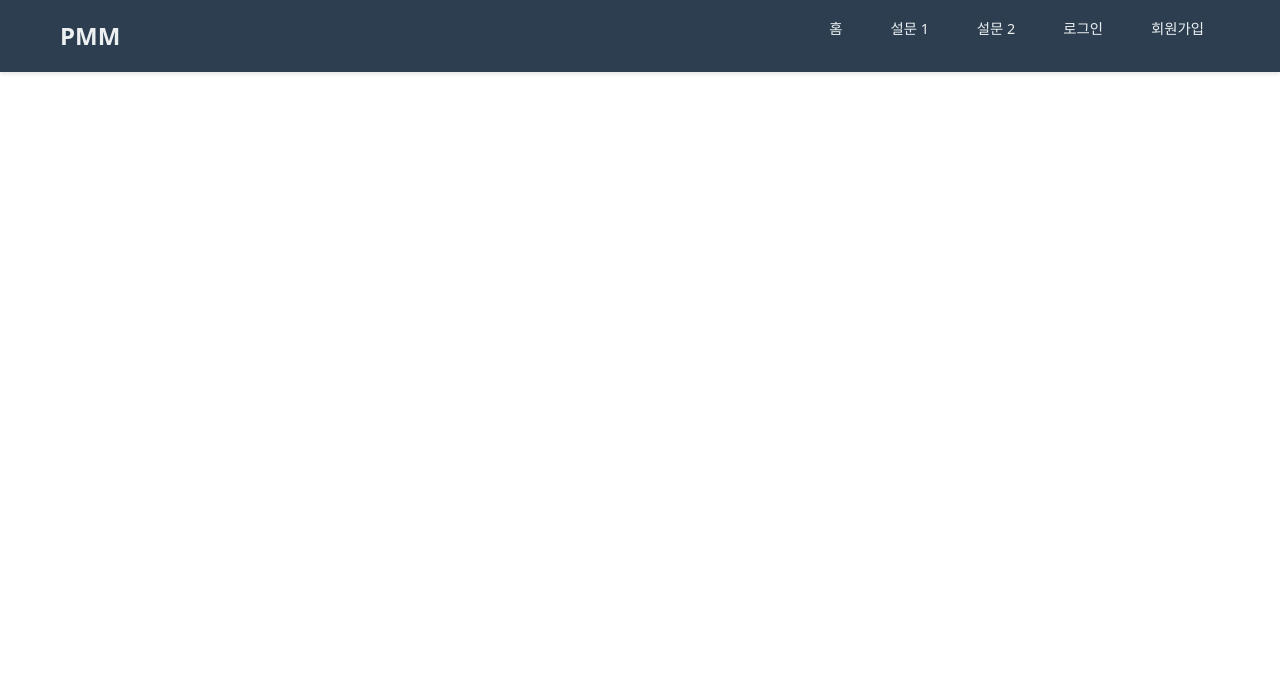
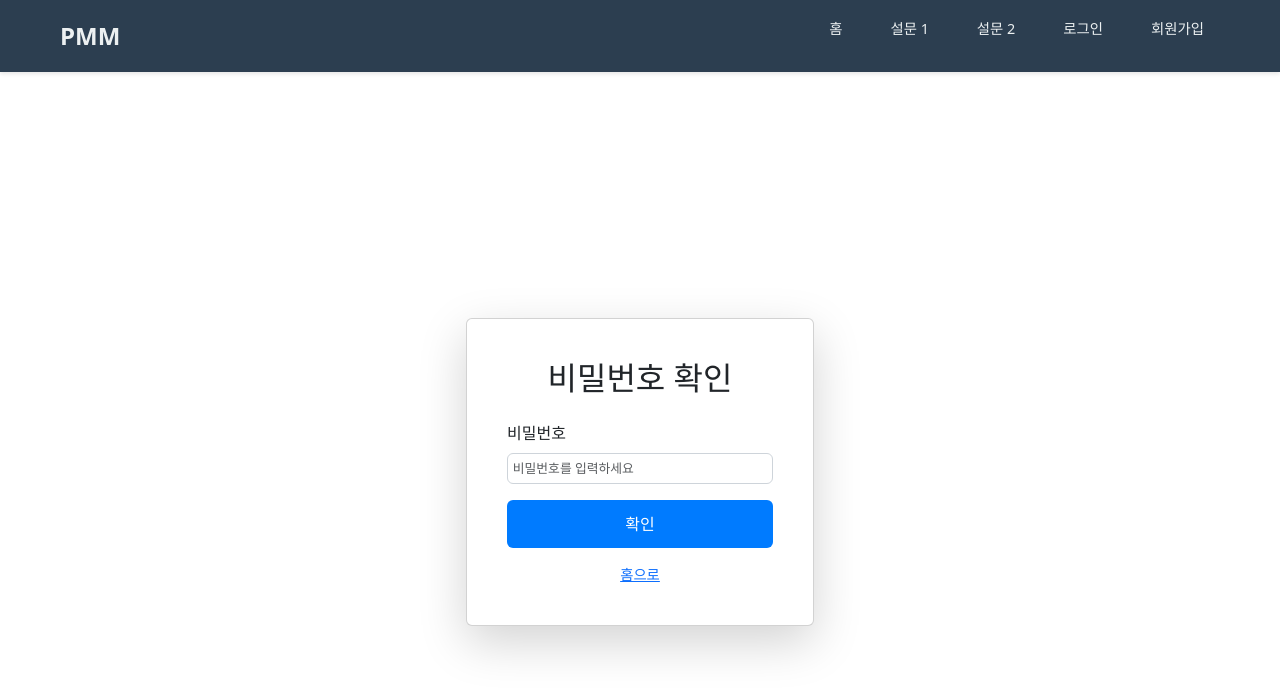
Before and after one commit to zhffk0379/PickMyMenu_Front, a React (Create React App) app: page /passwordverify in a window 1280 px wide. Shown: the top 694 px of the page. Built offline with nearby package versions, Linux system fonts and the light colour scheme; no server answers.

Commit message:
passwordverify_front

```diff
--- a/src/App.jsx
+++ b/src/App.jsx
@@ -3,7 +3,7 @@ import React from "react";
 import { BrowserRouter as Router, Route, Routes } from 'react-router-dom';
 import { AuthProvider } from './contexts/AuthContext'; // AuthContext 임포트
 import { HomePage, MapPage } from './routes';
-import { Join, Login, MyPage } from './components/member';
+import { Join, Login, MyPage, PasswordVerify } from './components/member';
 import Group1Page from "./components/survey/Group1Page";
 import Group2Page from "./components/survey/Group2Page";
 import Group3Page from "./components/survey/Group3Page";
@@ -27,6 +27,7 @@ function App() {
             <Route path="/join" element={<Join />} />
             <Route path="/login" element={<Login />} />
             <Route path="/mypage" element={<MyPage />} />
+            <Route path="/passwordverify" element={<PasswordVerify />} />
             <Route path="/choice" element={<ChoicePage />} />
             <Route path="/group1" element={<Group1Page />} />
             <Route path="/group2" element={<Group2Page />} />
--- a/src/components/member/Join.jsx
+++ b/src/components/member/Join.jsx
@@ -4,7 +4,7 @@ import { useNavigate } from 'react-router-dom';
 import axios from 'axios';
 import './Join.css';
 
-function Signup() {
+function Join() {
     const [email, setEmail] = useState('');
     const [password, setPassword] = useState('');
     const [confirmPassword, setConfirmPassword] = useState('');
@@ -212,4 +212,4 @@ function Signup() {
     );
 }
 
-export default Signup;
+export default Join;
--- a/src/components/member/Login.jsx
+++ b/src/components/member/Login.jsx
@@ -20,8 +20,6 @@ function Login() {
     }, {
       withCredentials: true
     });
-
-    console.log("response", await response);
 
     if (response.data.success) {
       const { token, name } = response.data.data;
@@ -82,7 +80,7 @@ function Login() {
               <div className="d-flex justify-content-between mt-3">
                 <a href="/forgot-username">이메일 찾기</a>
                 <a href="/forgot-password">비밀번호 찾기</a>
-                <a href="/signup">회원가입</a>
+                <a href="/join">회원가입</a>
               </div>
             </Card.Body>
           </Card>
--- a/src/components/member/MyPage.jsx
+++ b/src/components/member/MyPage.jsx
@@ -31,7 +31,7 @@ const MyPage = () => {
 
   // 회원정보 수정 페이지로 이동
   const handleEditClick = () => {
-    navigate('/edit'); // 예시로 '/edit' 페이지로 이동
+    navigate('/passwordverify'); // 예시로 '/edit' 페이지로 이동
   };
 
   // 회원탈퇴 페이지로 이동
--- /dev/null
+++ b/src/components/member/PasswordVerify.css
@@ -0,0 +1,40 @@
+/* LoginPage.css */
+h2 {
+    font-size: 2rem;
+    font-weight: bold;
+    color: #333;
+}
+
+.card {
+    background-color: #f8f9fa;
+}
+
+.card-body {
+    padding: 2rem;
+}
+
+a {
+    font-size: 0.9rem;
+    color: #007bff;
+    text-decoration: none;
+}
+
+a:hover {
+    text-decoration: underline;
+}
+
+.mt-3 {
+    margin-top: 1rem;
+}
+
+.w-100 {
+    width: 100%;
+}
+
+.vh-100 {
+    height: 100vh;
+}
+
+.shadow-lg {
+    box-shadow: 0 4px 6px rgba(0, 0, 0, 0.1);
+}
--- /dev/null
+++ b/src/components/member/PasswordVerify.jsx
@@ -0,0 +1,66 @@
+import React, { useState } from 'react';
+import { Button, Form, Container, Row, Col, Card } from 'react-bootstrap';
+import { useNavigate } from 'react-router-dom';
+import axios from 'axios';
+import './PasswordVerify.css';
+
+function PasswordVerify() {
+  const [password, setPassword] = useState('');
+  const [errorMessage, setErrorMessage] = useState('');
+  const navigate = useNavigate();
+
+  const handlePasswordVerify = async (e) => {
+    e.preventDefault();
+
+    // 비밀번호만 보내고, 이미 쿠키에 토큰이 있음
+    const response = await axios.post(
+      `${process.env.REACT_APP_API_URL}/member/verify-password`,
+      { password }, // 비밀번호만 전송
+      { withCredentials: true } // 쿠키 인증 정보 전송
+    );
+
+    if (response.data.success) {
+      alert('비밀번호 확인이 완료되었습니다.');
+      navigate('/edit-profile'); // 회원정보 수정 페이지로 이동
+    } else {
+      setErrorMessage(response.data?.message || '비밀번호가 일치하지 않습니다.');
+    }
+  };
+
+  return (
+    <Container className="d-flex justify-content-center align-items-center vh-100">
+      <Row className="w-100">
+        <Col xs={12} md={6} lg={4} className="mx-auto">
+          <Card className="shadow-lg p-4 rounded">
+            <Card.Body>
+              <h2 className="text-center mb-4">비밀번호 확인</h2>
+              <Form onSubmit={handlePasswordVerify}>
+                <Form.Group className="mb-3" controlId="formBasicPassword">
+                  <Form.Label>비밀번호</Form.Label>
+                  <Form.Control
+                    type="password"
+                    placeholder="비밀번호를 입력하세요"
+                    value={password}
+                    onChange={(e) => setPassword(e.target.value)}
+                  />
+                </Form.Group>
+
+                <Button variant="primary" type="submit" className="w-100">
+                  확인
+                </Button>
+              </Form>
+
+              {errorMessage && <p className="text-danger text-center mt-3">{errorMessage}</p>}
+
+              <div className="d-flex justify-content-center mt-3">
+                <a href="/">홈으로</a>
+              </div>
+            </Card.Body>
+          </Card>
+        </Col>
+      </Row>
+    </Container>
+  );
+}
+
+export default PasswordVerify;
--- a/src/components/member/index.js
+++ b/src/components/member/index.js
@@ -1,3 +1,4 @@
 export { default as Login } from './Login';
 export { default as Join } from './Join';
 export { default as MyPage } from './MyPage';
+export { default as PasswordVerify } from './PasswordVerify';
```
